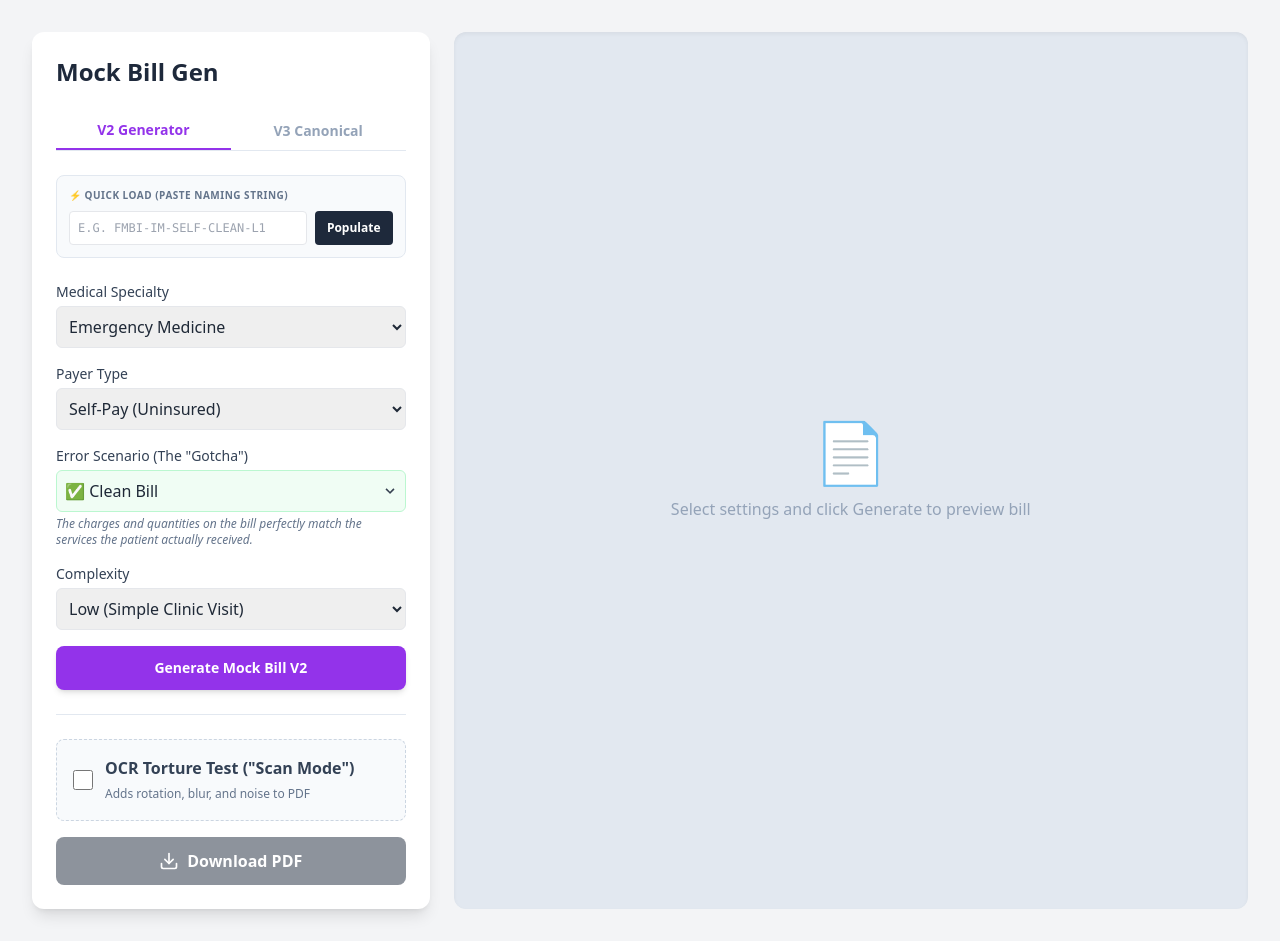
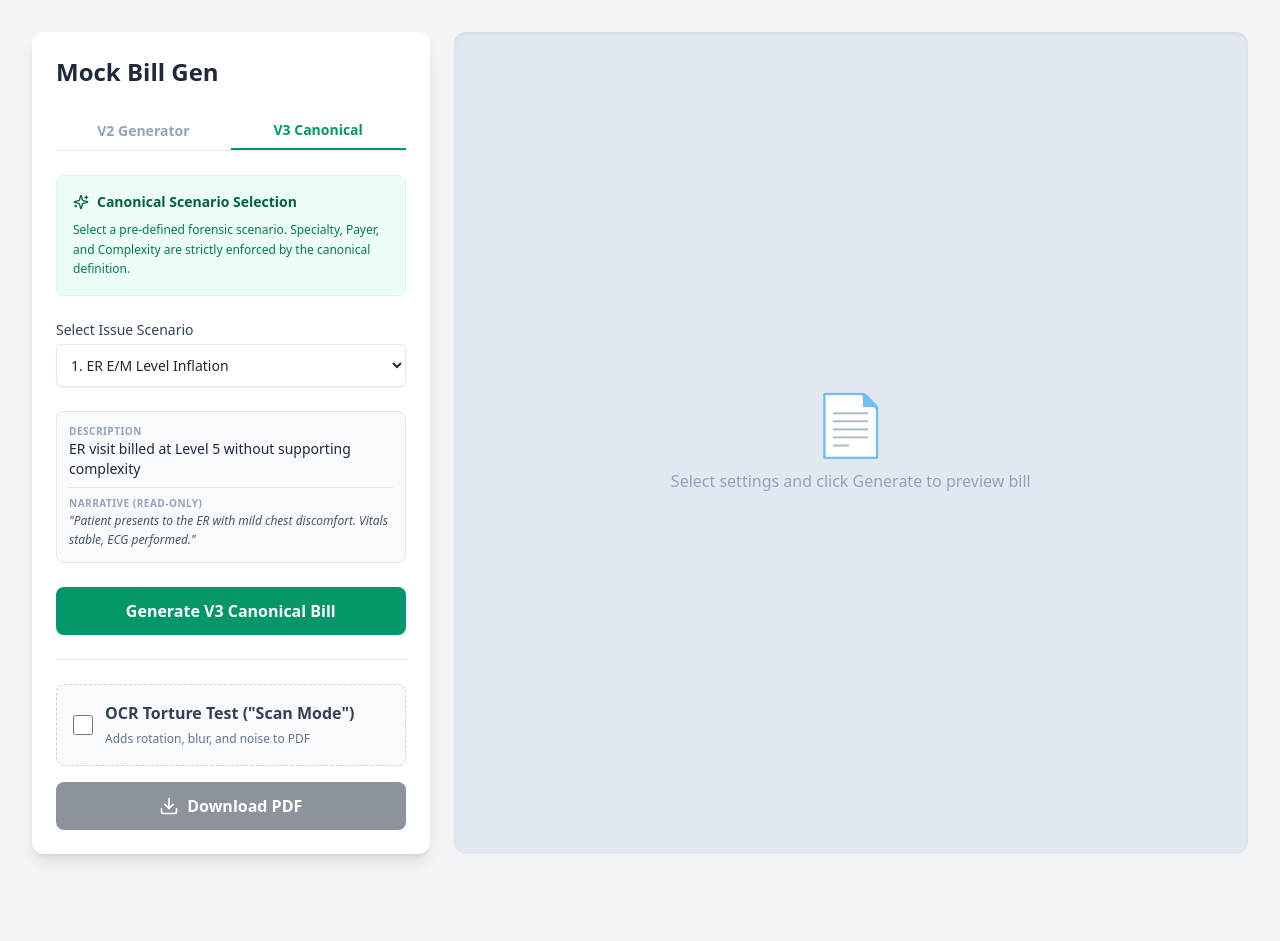
Before and after one commit to kvwilliamson/MockBillGenerator, a React (Vite) app in the folder client/: page / in a window 1280 px wide. After the commit the page ends 886 px from the top, so only its background shows below. Built offline with nearby package versions, Linux system fonts and the light colour scheme.

Commit message:
feat(ui): Set V3 tab as default view

```diff
--- a/client/src/App.jsx
+++ b/client/src/App.jsx
@@ -77,7 +77,7 @@ function App() {
 
     const [loading, setLoading] = useState(false); // Kept for general loading (PDFs/Analysis)
     const [activeGenerator, setActiveGenerator] = useState(null); // 'V2' | null
-    const [activeTab, setActiveTab] = useState('V2'); // 'V2' | 'V3'
+    const [activeTab, setActiveTab] = useState('V3'); // 'V2' | 'V3'
 
     // V2 State
     const [errorType, setErrorType] = useState('CLEAN');
```
